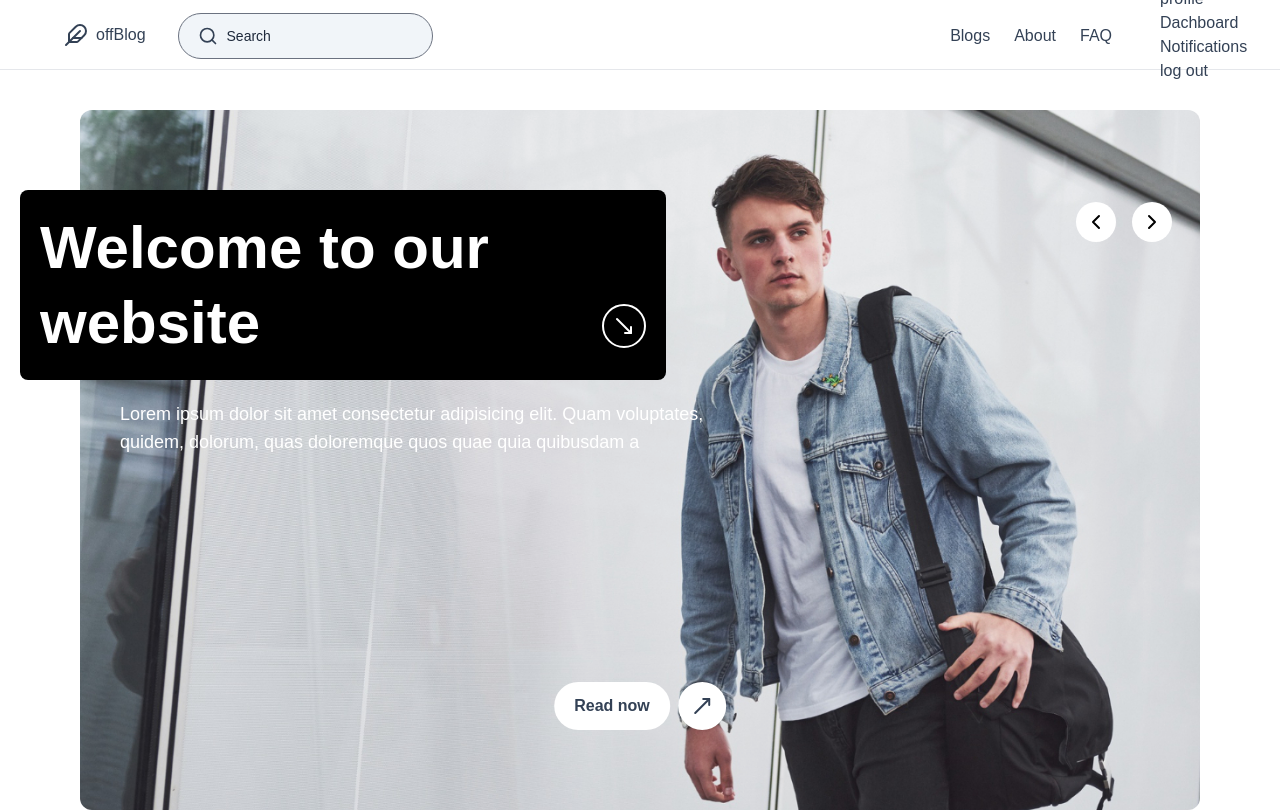
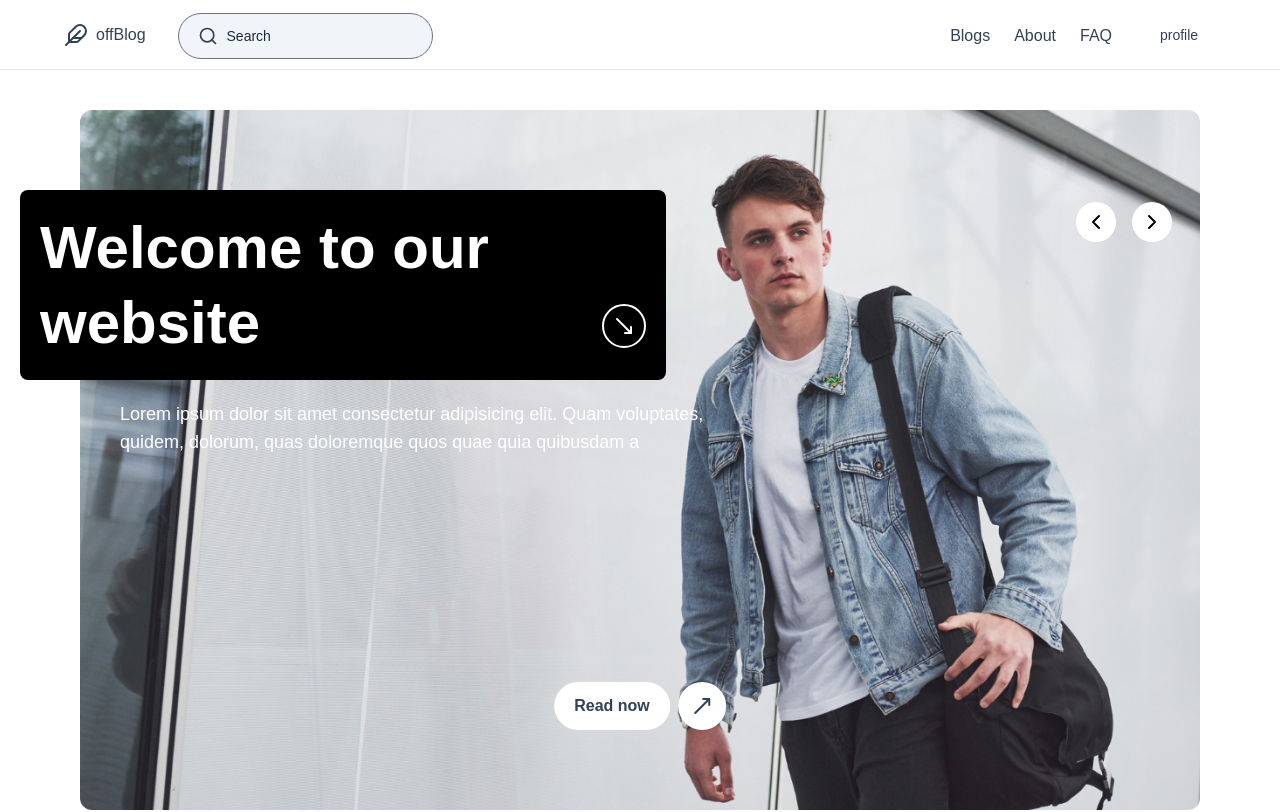
Before and after one commit to rachidfrex/OffBlog, a React (Vite) app: page / in a window 1280 px wide. Shown: the top 812 px of the page. Built offline with nearby package versions, Linux system fonts and the light colour scheme; no server answers; sample sign-in values are in the browser's storage.

Commit message:
Update profile dropdown styles in App.css and Nav.jsx, and add dropdownProfil class to profile.jsx

```diff
--- a/src/App.css
+++ b/src/App.css
@@ -164,3 +164,25 @@
 .btn.btn.test-completed:hover::before {
   top: 0;
 }
+.dropdownProfil{
+    position: absolute;
+    top: 4.5rem;
+    right: 4.3rem;
+    width: 120px;
+    padding: 15px;
+    border-radius: 8px;
+    background-color: white;
+    border: 2px solid gray;
+}
+.dropdownProfil::before{
+    content: "";
+    position: absolute;
+    top: -0.7rem;
+    right: 2rem;
+    width: 20px;
+   height: 20px;
+   transform:rotate(45deg);
+   background-color: white;
+   border-left:2px solid gray;
+    border-top:2px solid gray;
+}
--- a/src/components/Nav.jsx
+++ b/src/components/Nav.jsx
@@ -13,11 +13,8 @@ function Nav() {
   const [menu, setMenu] = useState(false);
   const menuRef = useRef();
   const [isUser, setIsUser] = useState(false);
+  const [openProfile, setOpenProfile] = useState(false);
 
-  // const handleForceUpdate = () => {
-  //   // Use forceUpdate to trigger re-render
-  //   forceUpdate();
-  // };
 
   useEffect(() => {
 
@@ -107,7 +104,20 @@ function Nav() {
             <>
 
             <div className='hidden md:flex rounded-full w-14 items-center text-sm text-slate-700'>
-            <Profile/>
+            <button
+            onClick={() => setOpenProfile(!openProfile)}
+            >
+            profile
+             </button>
+
+
+             {
+                openProfile ? (
+                  <Profile />
+                ) : null
+
+             }
+
             </div>
            </>
           ) : (
--- a/src/components/my-ui/profile.jsx
+++ b/src/components/my-ui/profile.jsx
@@ -2,8 +2,8 @@ import React from "react";
 
 function Profile() {
   return (
-    <div className="cursor-pointer flex flex-col">
-      <ul className="flex flex-col">
+    <div className="cursor-pointer flex flex-col dropdownProfil">
+      <ul className="flex flex-col gap-6">
         <li>profile</li>
         <li>Dachboard</li>
         <li>Notifications</li>
```
